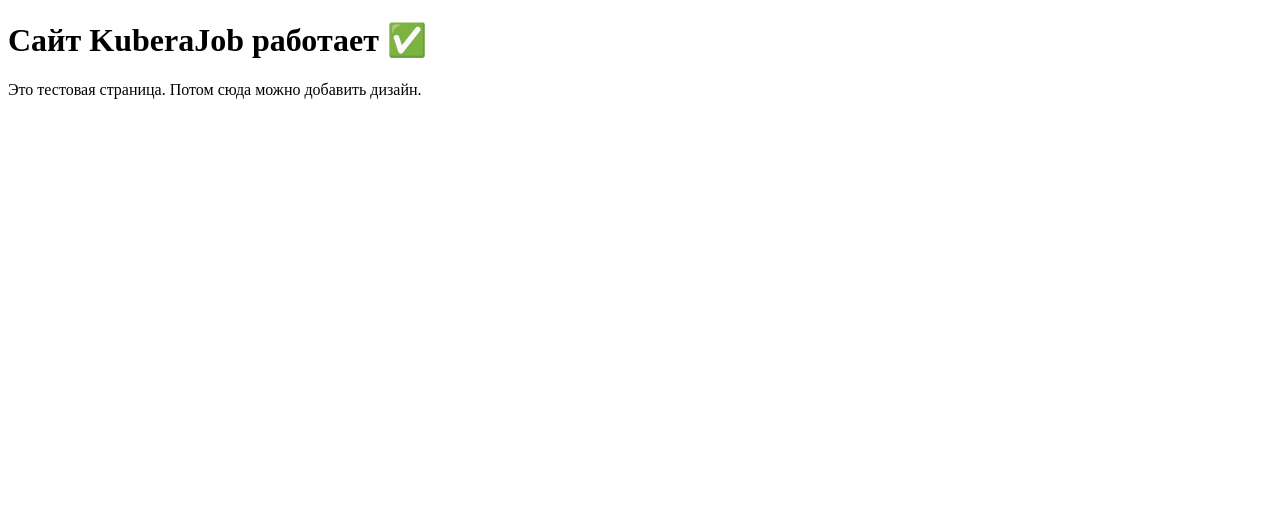
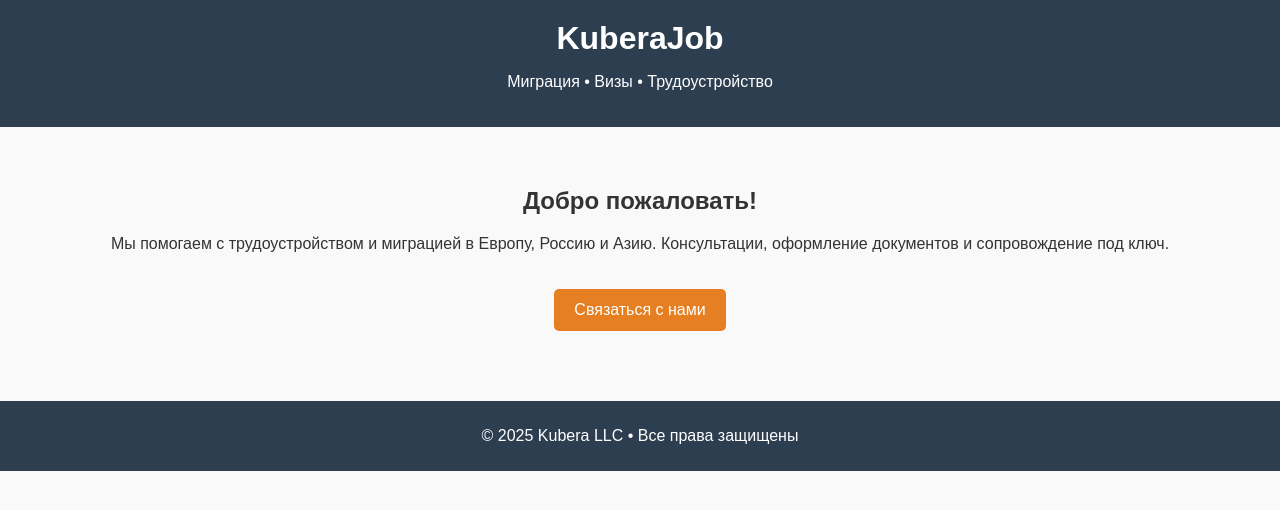
Before and after one commit to jobkubera-lab/kubera-improved-website, a plain HTML site: page index.html in a window 1280 px wide. Drawn offline with Linux system fonts and the light colour scheme.

Commit message:
Update index.html

```diff
--- a/index.html
+++ b/index.html
@@ -1,12 +1,57 @@
-
-<!doctype html>
+<!DOCTYPE html>
 <html lang="ru">
 <head>
-  <meta charset="utf-8" />
-  <title>KuberaJob</title>
+  <meta charset="UTF-8">
+  <meta name="viewport" content="width=device-width, initial-scale=1.0">
+  <title>KuberaJob – Миграция и Работа за границей</title>
+  <style>
+    body {
+      font-family: Arial, sans-serif;
+      margin: 0; padding: 0;
+      background: #f9f9f9;
+      color: #333;
+      text-align: center;
+    }
+    header {
+      background: #2c3e50;
+      color: white;
+      padding: 20px;
+    }
+    h1 { margin: 0; }
+    main { padding: 40px 20px; }
+    footer {
+      background: #2c3e50;
+      color: white;
+      padding: 10px;
+      margin-top: 30px;
+    }
+    a.button {
+      display: inline-block;
+      background: #e67e22;
+      color: white;
+      padding: 12px 20px;
+      margin-top: 20px;
+      text-decoration: none;
+      border-radius: 5px;
+    }
+    a.button:hover { background: #d35400; }
+  </style>
 </head>
 <body>
-  <h1>Сайт KuberaJob работает ✅</h1>
-  <p>Это тестовая страница. Потом сюда можно добавить дизайн.</p>
+  <header>
+    <h1>KuberaJob</h1>
+    <p>Миграция • Визы • Трудоустройство</p>
+  </header>
+
+  <main>
+    <h2>Добро пожаловать!</h2>
+    <p>Мы помогаем с трудоустройством и миграцией в Европу, Россию и Азию.
+    Консультации, оформление документов и сопровождение под ключ.</p>
+    <a href="contact.html" class="button">Связаться с нами</a>
+  </main>
+
+  <footer>
+    <p>© 2025 Kubera LLC • Все права защищены</p>
+  </footer>
 </body>
 </html>
```
